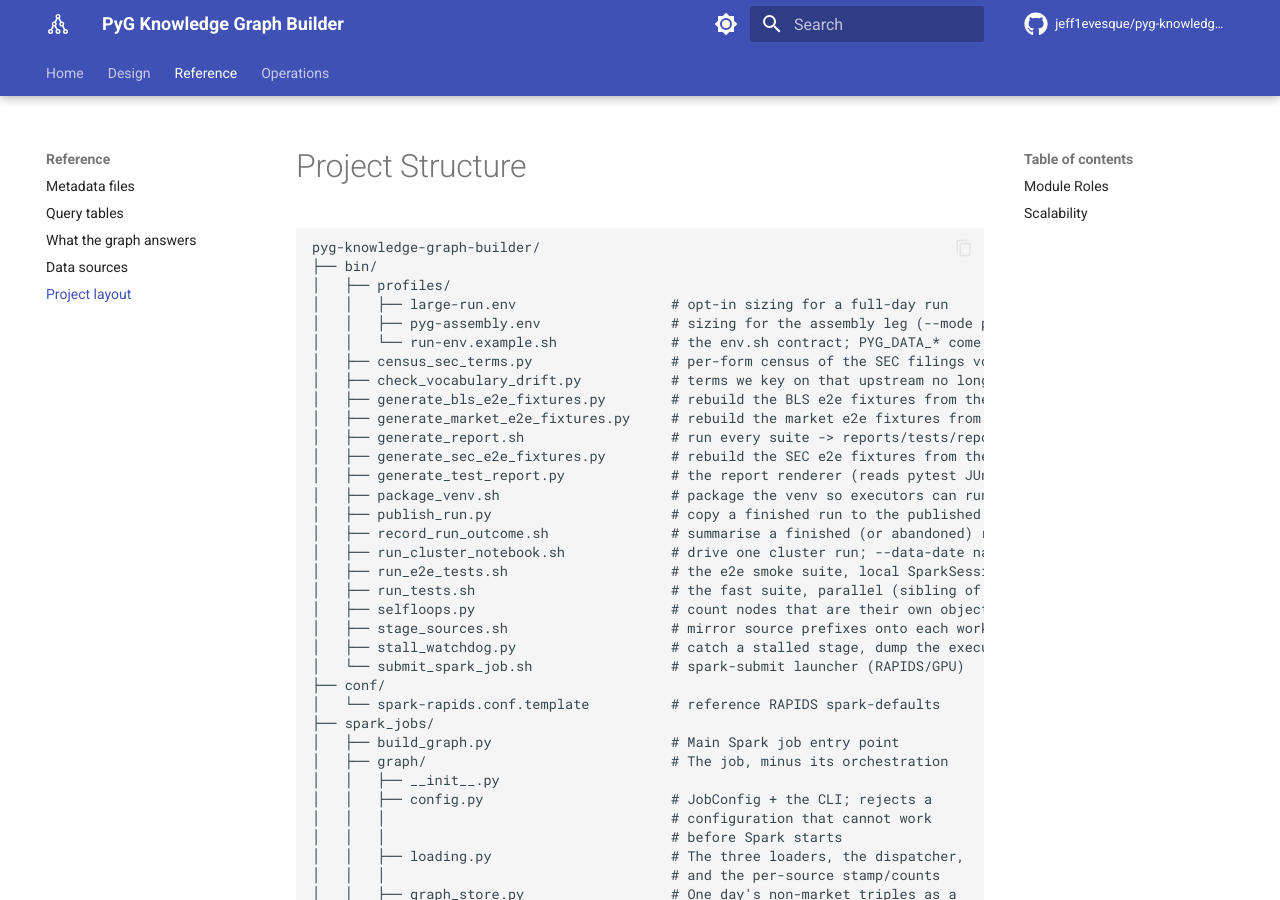
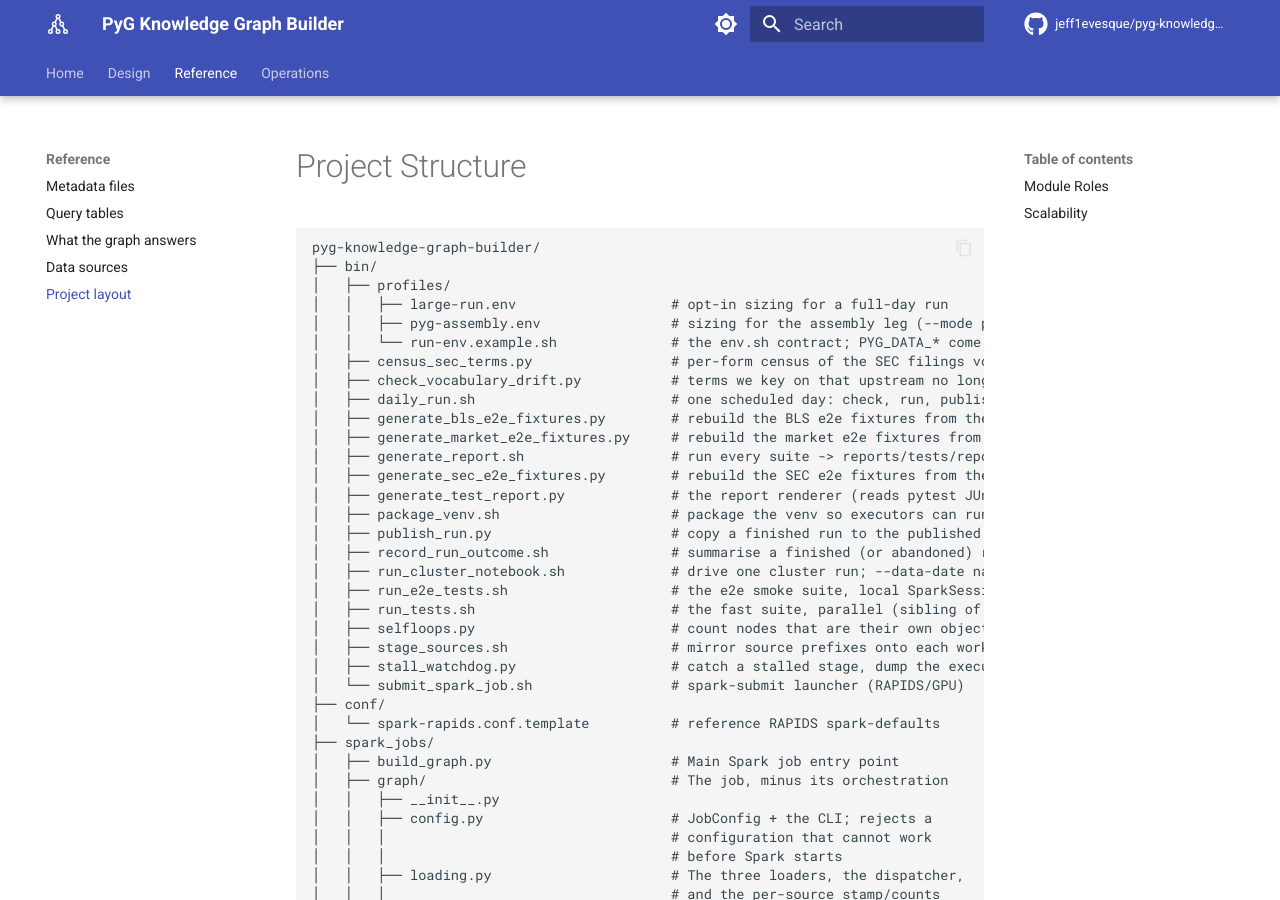
Before and after one commit to jeff1evesque/pyg-knowledge-graph-builder, an MkDocs documentation site: the page built from documentation/reference/layout.md, in a window 1280 px wide and 900 px high. Built offline with MkDocs 1.6.1 and Material for MkDocs 9.7.7, drawn with Linux system fonts in a browser that asks for light colours; comment, search, counter and statistics services are not loaded.

Commit message:
#405: layout.md, daily_run.sh in the bin/ tree

```diff
--- a/documentation/reference/layout.md
+++ b/documentation/reference/layout.md
@@ -9,6 +9,7 @@ pyg-knowledge-graph-builder/
 │   │   └── run-env.example.sh              # the env.sh contract; PYG_DATA_* come from --data-date
 │   ├── census_sec_terms.py                 # per-form census of the SEC filings vocabulary
 │   ├── check_vocabulary_drift.py           # terms we key on that upstream no longer emits
+│   ├── daily_run.sh                        # one scheduled day: check, run, publish, prune
 │   ├── generate_bls_e2e_fixtures.py        # rebuild the BLS e2e fixtures from the archive
 │   ├── generate_market_e2e_fixtures.py     # rebuild the market e2e fixtures from snapshots
 │   ├── generate_report.sh                  # run every suite -> reports/tests/report.{html,json}
```
